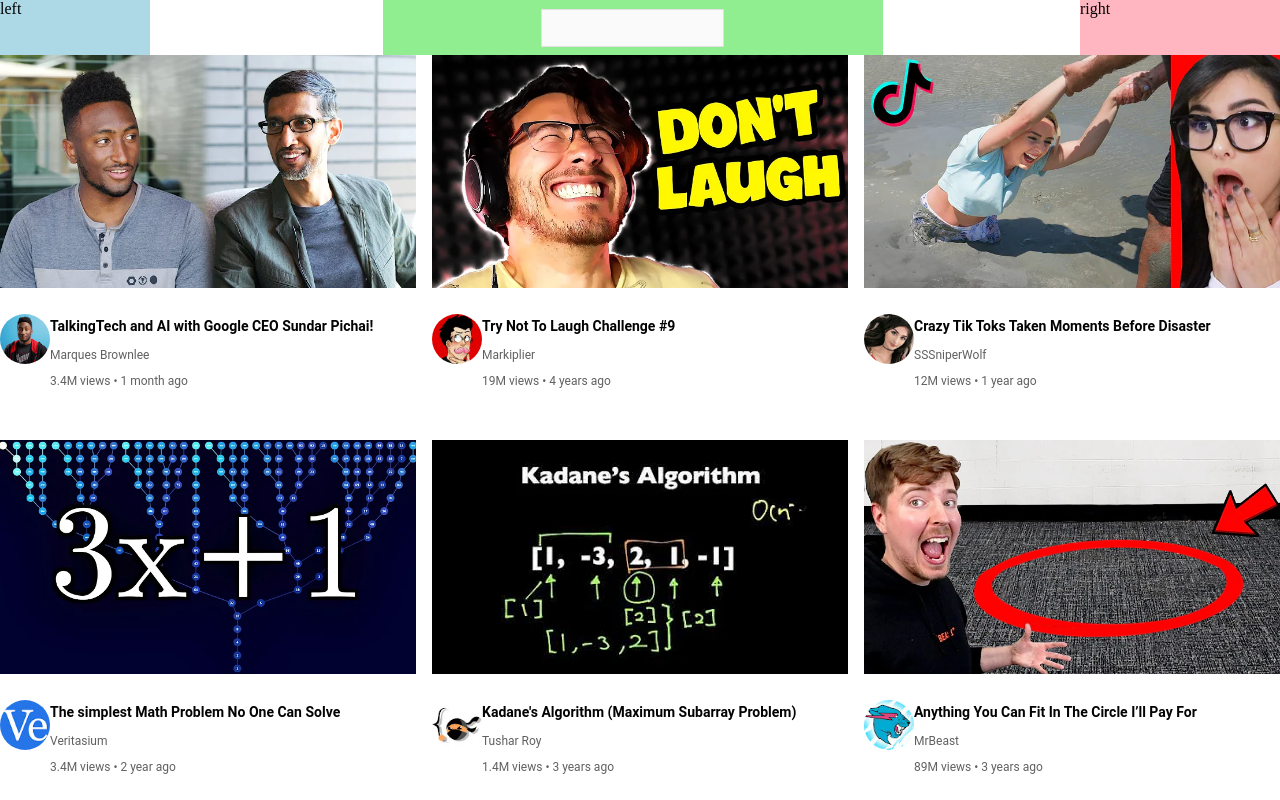
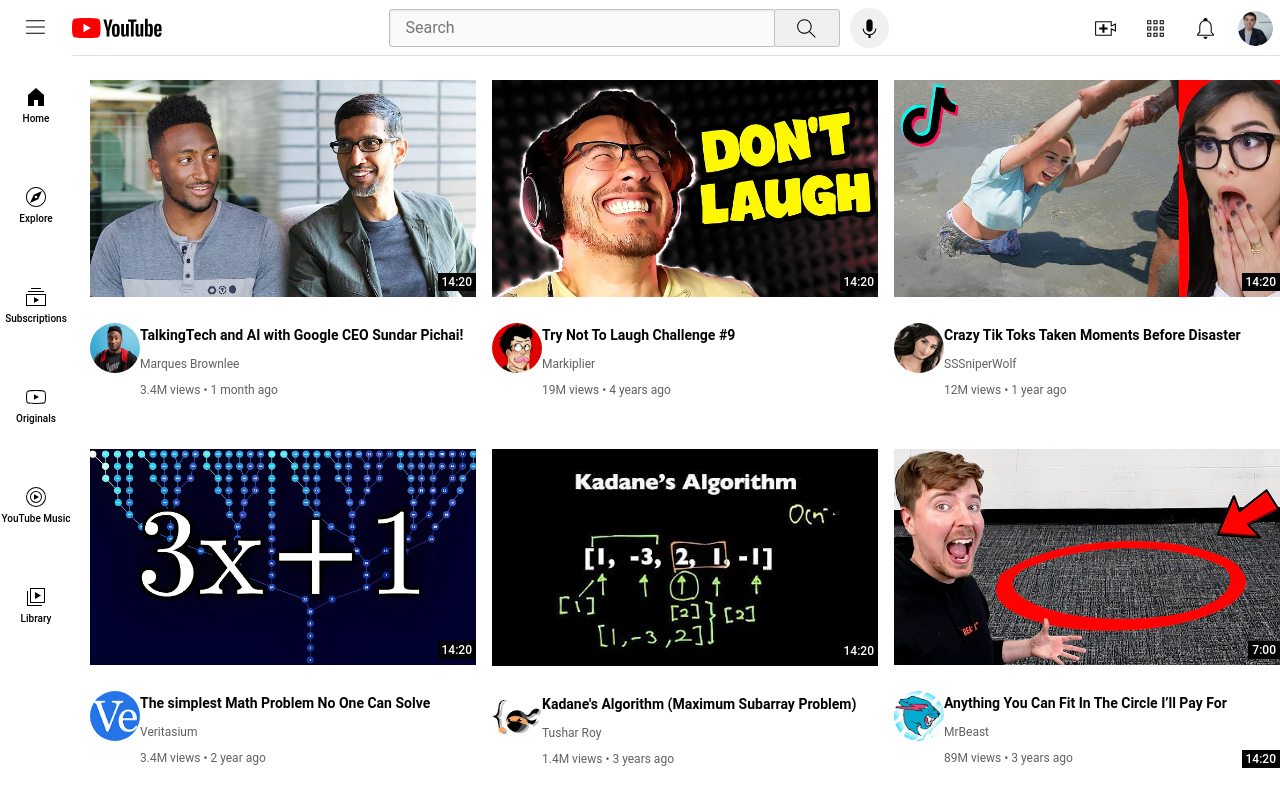
Before and after one commit to Anish-Karthik/youTube-clone, a plain HTML site: page index.html in a window 1280 px wide. Drawn offline with nearby package versions, Linux system fonts and the light colour scheme; files whose address does not match are found by name.

Commit message:
Added side-bar

```diff
--- a/css/header.css
+++ b/css/header.css
@@ -3,33 +3,54 @@
     display: flex;
     flex-direction: row;
     justify-content: space-between;
+    position: fixed;
+    top: 0;
+    left: 0;
+    right: 0;
+    z-index: 100;
+    background-color: white;
+    border-bottom: 1px solid rgb(224, 224, 224);
 }
 
 .left-section {
-    width: 150px;
-    background-color: lightblue;
+    width: 162px;
+/* background-color: lightblue; */
+    display: flex;
+    justify-content: center;
+    align-items: center;
+}
+    .hamburger-menu {
+        width: 25px;
+        height: 25px;
+        margin-right: 24px;
+        margin-left: 22px;
+    }
+    .youtube-logo {
+        height: 20px;
     }
 
 .middle-section {
     justify-content: center;
     align-items: center;
-    background-color: lightgreen;
+    /* background-color: lightgreen; */
     display: flex;
-    flex: 2;
+    flex-direction: row;
+    flex: 1;
     max-width: 500px;
+    min-width: 150px;
     margin-left: 70px;
     margin-right: 35px;
 }
-
-.right-section {
-    width: 200px;
-    background-color: lightpink;
-}
-
     .search-bar {
-    border: 1px solid #e0e0e0;
-    height: 34px;
+        border: 1px solid rgb(192, 192, 192);
+        height: 36px;
+        flex: 1;
+        font: 16px Roboto, Arial, sans-serif;
+        padding: 0px 4px 0px 16px;
         background-color: #fafafa;
+        border-radius: 3px;
+        min-width: 50px;
+        box-shadow: inset 1px 2px 3px rgba(0, 0, 0, 0.05);
         transition: box-shadow 0.05s ease-in-out;
     }
 
@@ -41,3 +62,69 @@
     .search-bar:hover, .search-bar:focus {
         box-shadow: 0 0 10px rgba(0, 0, 0, 0.12);
     }
+
+    .search-button {
+        height: 38px;
+        width: 66px;
+        background-color: rgb(240, 240, 240);
+        border: 1px solid rgb(192, 192, 192);
+        margin-left: -2px;
+        border-radius: 3px;
+        margin-right: 10px;
+    }
+    .search-button img {
+        margin-top: 4px;
+        height: 25px;
+    }
+    .voice-search-button {
+        height: 40px;
+        background-color: rgb(240, 240, 240);
+        border: 0px solid rgb(192, 192, 192);
+        border-radius: 100%;
+    }
+    .voice-search-button img {
+        margin-top: 4px;
+        height: 25px;
+        width: 27px;
+    }
+
+
+.right-section {
+    width: 200px;
+    /* background-color: lightpink; */
+    display: flex;
+    justify-content: space-around;
+    align-items: center;
+}
+    .right-section button {
+        height: 40px;
+        width: 40px;
+        background-color: white;
+        border: 0 solid rgb(192, 192, 192);
+        border-radius: 100%;
+    }
+        .current-user-picture {
+            height: 35px;
+            margin-top: 3px;
+            border-radius: 100%;
+        }
+
+        .upload-icon, .apps-icon, .notification-icon{
+            height: 25px;
+            margin-top: 4px;
+            border-radius: 100%;
+            transition: background-color 0.05s ease-in-out;
+        }
+
+        .right-section button:hover {
+            background-color: rgb(240, 240, 240);
+        }
+        .right-section button:active {
+            background-color: rgb(224, 224, 224);
+        }
+
+
+    .current-user-button {
+        padding: 0;
+
+    }
--- a/css/index.css
+++ b/css/index.css
@@ -6,4 +6,6 @@
 body {
   padding: 0;
   margin: 0;
+  padding-top: 80px;
+  padding-left: 90px;
 }
--- /dev/null
+++ b/css/sidebar.css
@@ -0,0 +1,34 @@
+.sidebar {
+  position: fixed;
+  width: 72px;
+  background-color: white;
+  top: 55px;
+  left: 0;
+  bottom: 0;
+  z-index: 100;
+  display: flex;
+  flex-direction: column;
+}
+
+.sidebar-link{
+  height: 100px;
+  width: 100%;
+  flex-direction: column;
+  display: flex;
+  align-items: center;
+  justify-content: center;
+}
+
+.sidebar-icon {
+  width: 24px;
+  height: 24px;
+  margin-top: 8px;
+  margin-bottom: 4px;
+}
+
+.sidebar-text {
+  font-size: 10px;
+  font-weight: 500;
+  font-family: Roboto, Arial, sans-serif;
+  margin-top: 0;
+}
--- a/css/video.css
+++ b/css/video.css
@@ -3,15 +3,30 @@
   grid-template-columns: 1fr 1fr 1fr;
   column-gap: 16px;
   row-gap: 40px;
+  position: relative;
+  z-index: -1;
 }
 
 
 .thumbnail-row {
     margin-bottom: 12px;
     width: 100%;
+    position: relative;
 }
   .thumbnail {
     width: 100%;
+  }
+  .video-time {
+    position: absolute;
+    bottom: 10px;
+    right: 0;
+    background-color: rgba(0, 0, 0, 0.8);
+    color: white;
+    padding: 2px 4px;
+    font-size: 12px;
+    font-weight: 500;
+    background-color: #030303;
+    font-family: Roboto, Arial, sans-serif;
   }
 
 .video-info-grid {
--- a/index.html
+++ b/index.html
@@ -8,6 +8,7 @@
   <link rel="stylesheet" href="./css/index.css">
   <link rel="stylesheet" href="./css/header.css">
   <link rel="stylesheet" href="./css/video.css">
+  <link rel="stylesheet" href="./css/sidebar.css">
 
   <script src="./scripts/index.js"></script>
 
@@ -16,14 +17,59 @@
 <body>
   <div class="header">
     <div class="left-section">
-      left
+      <img class="hamburger-menu" src="./images/icons/hamburger-menu.svg" alt="menu">
+      <img class="youtube-logo" src="./images/icons/youtube-logo.svg" alt="">
     </div>
     <div class="middle-section">
-      <input type="text" name="" id="" class="search-bar">
+      <input placeholder="Search" type="text" name="" id="" class="search-bar">
+      <button class="search-button">
+        <img class="search-icon" src="./images/icons/search.svg" alt="" >
+      </button>
+      <button class="voice-search-button">
+        <img class="voice-search-icon" src="./images/icons/voice-search-icon.svg" alt="">
+      </button>
     </div>
 
     <div class="right-section">
-      right
+      <button class="upload-button">
+        <img class="upload-icon" src="./images/icons/upload.svg" alt="">
+      </button>
+      <button class="apps-button">
+        <img class="apps-icon" src="./images/icons/youtube-apps.svg" alt="">
+      </button>
+      <button class="notification-button">
+        <img class="notification-icon" src="./images/icons/notifications.svg" alt="">
+      </button>
+
+      <button class="current-user-button">
+        <img class="current-user-picture" src="./images/channel-pictures/my-channel.jpeg" alt="">
+      </button>
+    </div>
+  </div>
+  <div class="sidebar">
+    <div class="sidebar-link">
+      <img class="sidebar-icon" src="./images/icons/home.svg" alt="">
+      <p class="sidebar-text">Home</p>
+    </div>
+    <div class="sidebar-link">
+      <img class="sidebar-icon" src="./images/icons/explore.svg" alt="">
+      <p class="sidebar-text">Explore</p>
+    </div>
+    <div class="sidebar-link">
+      <img class="sidebar-icon" src="./images/icons/subscriptions.svg" alt="">
+      <p class="sidebar-text">Subscriptions</p>
+    </div>
+    <div class="sidebar-link">
+      <img class="sidebar-icon" src="./images/icons/originals.svg" alt="">
+      <p class="sidebar-text">Originals</p>
+    </div>
+    <div class="sidebar-link">
+      <img class="sidebar-icon" src="./images/icons/youtube-music.svg" alt="">
+      <p class="sidebar-text">YouTube Music</p>
+    </div>
+    <div class="sidebar-link">
+      <img class="sidebar-icon" src="./images/icons/library.svg" alt="">
+      <p class="sidebar-text">Library</p>
     </div>
   </div>
 
@@ -31,11 +77,13 @@
     <div class="video-preview">
       <div class="thumbnail-row">
         <img class="thumbnail" src="./images//thumbnails/thumbnail-1.webp" alt="">
+        <div class="video-time">14:20</div>
       </div>
 
       <div class="video-info-grid">
         <div class="channel-picture">
           <img class="profile-picture" src="./images/channel-pictures/channel-1.jpeg" alt="">
+          <div class="video-time">14:20</div>
         </div>
         <div class="video-info">
           <p class="video-title">
@@ -54,6 +102,7 @@
     <div class="video-preview">
       <div class="thumbnail-row">
         <img class="thumbnail" src="./images//thumbnails/thumbnail-2.webp" alt="">
+        <div class="video-time">14:20</div>
       </div>
       <div class="video-info-grid">
         <div class="channel-picture">
@@ -76,6 +125,7 @@
     <div class="video-preview">
       <div class="thumbnail-row">
         <img class="thumbnail" src="./images//thumbnails/thumbnail-3.webp" alt="">
+        <div class="video-time">14:20</div>
       </div>
 
       <div class="video-info-grid">
@@ -99,6 +149,7 @@
     <div class="video-preview">
       <div class="thumbnail-row">
         <img class="thumbnail" src="./images//thumbnails/thumbnail-4.webp" alt="">
+        <div class="video-time">14:20</div>
       </div>
       <div class="video-info-grid">
         <div class="channel-picture">
@@ -121,6 +172,7 @@
     <div class="video-preview">
       <div class="thumbnail-row">
         <img class="thumbnail" src="./images//thumbnails/thumbnail-5.webp" alt="">
+        <div class="video-time">14:20</div>
       </div>
 
       <div class="video-info-grid">
@@ -144,6 +196,7 @@
     <div class="video-preview">
       <div class="thumbnail-row">
         <img class="thumbnail" src="./images//thumbnails/thumbnail-6.webp" alt="">
+        <div class="video-time">7:00</div>
       </div>
       <div class="video-info-grid">
         <div class="channel-picture">
```
Lines whose indentation alone changed are shown as unchanged.
